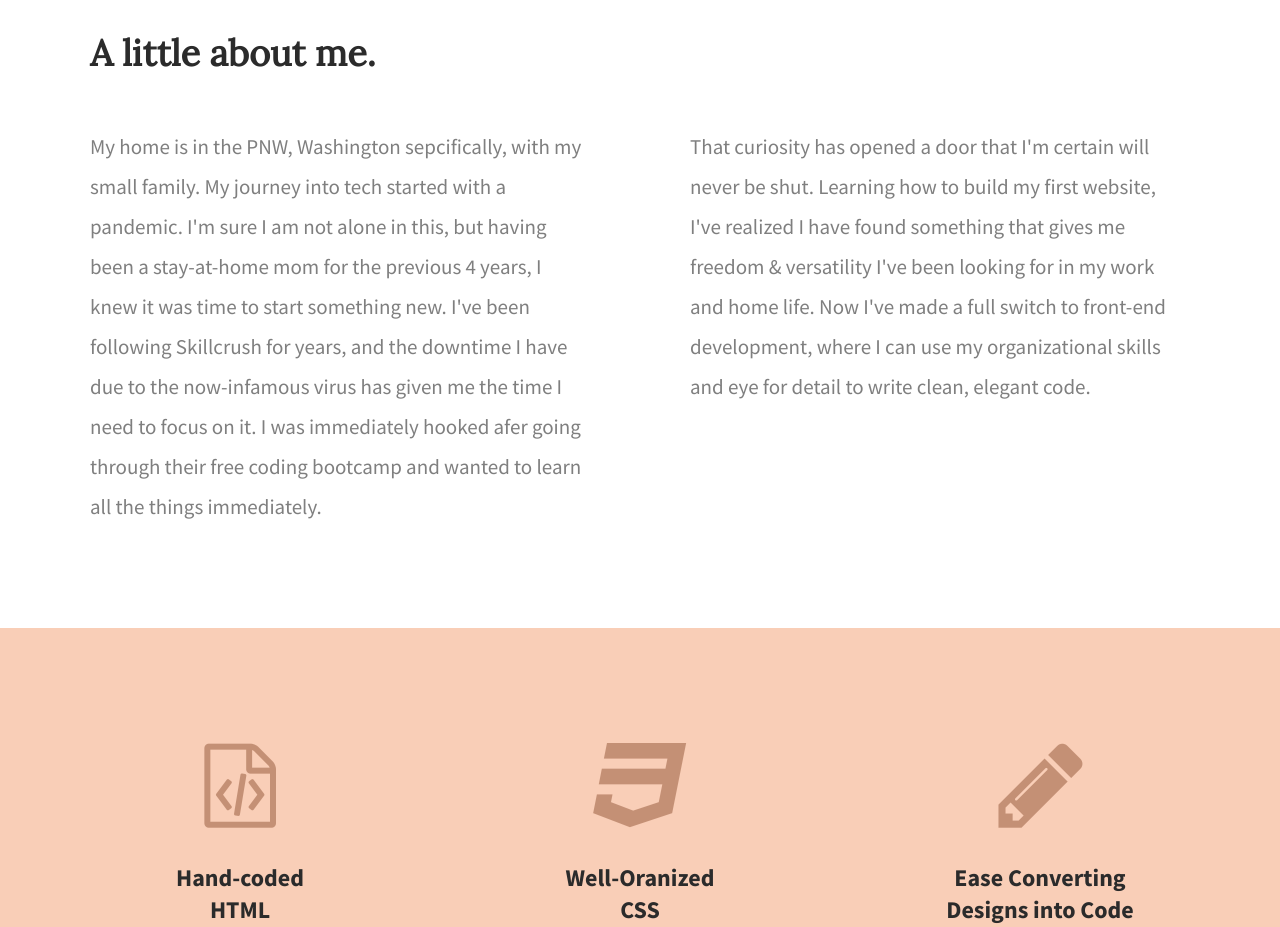
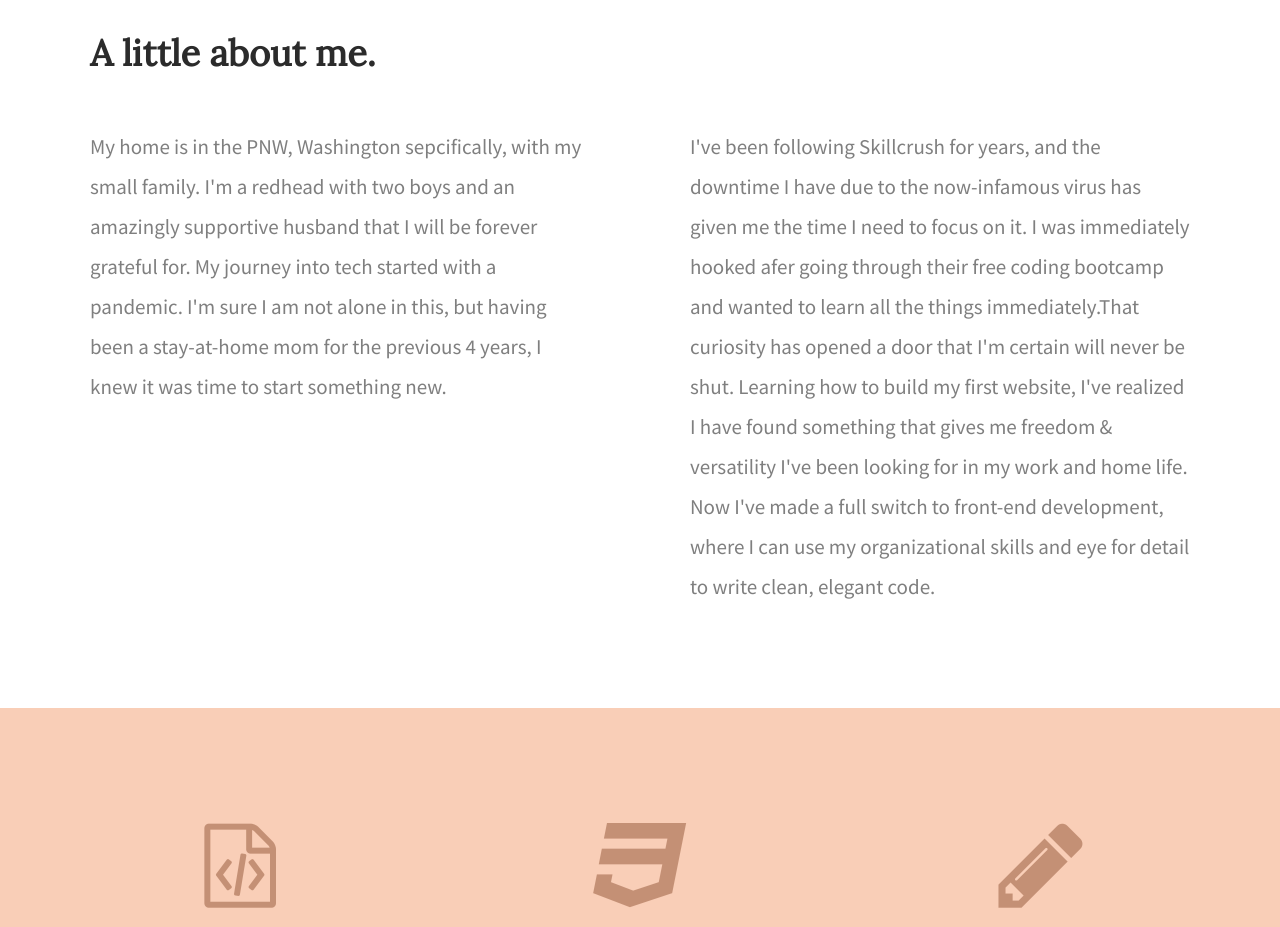
Before and after one commit to RedheadRen/redheadren.github.io, a plain HTML site: page index.html in a window 1280 px wide. Shown: the part 880-1807 px from the top of the page. Drawn offline with Linux system fonts and the light colour scheme.

Commit message:
Updated about me section in index.html

```diff
--- a/index.html
+++ b/index.html
@@ -32,17 +32,18 @@
                 <div class="full-width">
                     <h2>A little about me.</h2>
                     <div class="half-width">
-                        <p>My home is in the PNW, Washington sepcifically, with my small family.
-                        My journey into tech started with a pandemic. I'm sure I am not alone in this, but having been a stay-at-home mom for
-                        the previous 4 years, I knew it was time to start something new. I've been following Skillcrush for years, and the
-                        downtime I have due to the now-infamous virus has given me the time I need to focus on it. I was immediately hooked
-                        afer going through their free coding bootcamp and wanted to learn all the things immediately.</p>
+                        <p>My home is in the PNW, Washington sepcifically, with my small family. I'm a redhead with two boys and an amazingly
+                           supportive husband that I will be forever grateful for. My journey into tech started with a pandemic. I'm sure I am
+                           not alone in this, but having been a stay-at-home mom for the previous 4 years, I knew it was time to start something
+                           new. </p>
                     </div>
                     <div class="half-width">
-                        <p>That curiosity has opened a door that I'm certain will never be shut. Learning how to build my first website, I've
-                            realized I have found something that gives me freedom & versatility I've been looking for in my work and home life.
-                            Now I've made a full switch to front-end development, where I can use my organizational skills and eye for detail to
-                            write clean, elegant code.</p>
+                        <p>I've been following Skillcrush for years, and the downtime I have due to the now-infamous virus has given me the time I
+                           need to focus on it. I was immediately hooked afer going through their free coding bootcamp and wanted to learn all the
+                           things immediately.That curiosity has opened a door that I'm certain will never be shut. Learning how to build my first
+                           website, I've realized I have found something that gives me freedom & versatility I've been looking for in my work and
+                           home life. Now I've made a full switch to front-end development, where I can use my organizational skills and eye for
+                           detail to write clean, elegant code.</p>
                     </div>
                 </div>
             </section>
```
